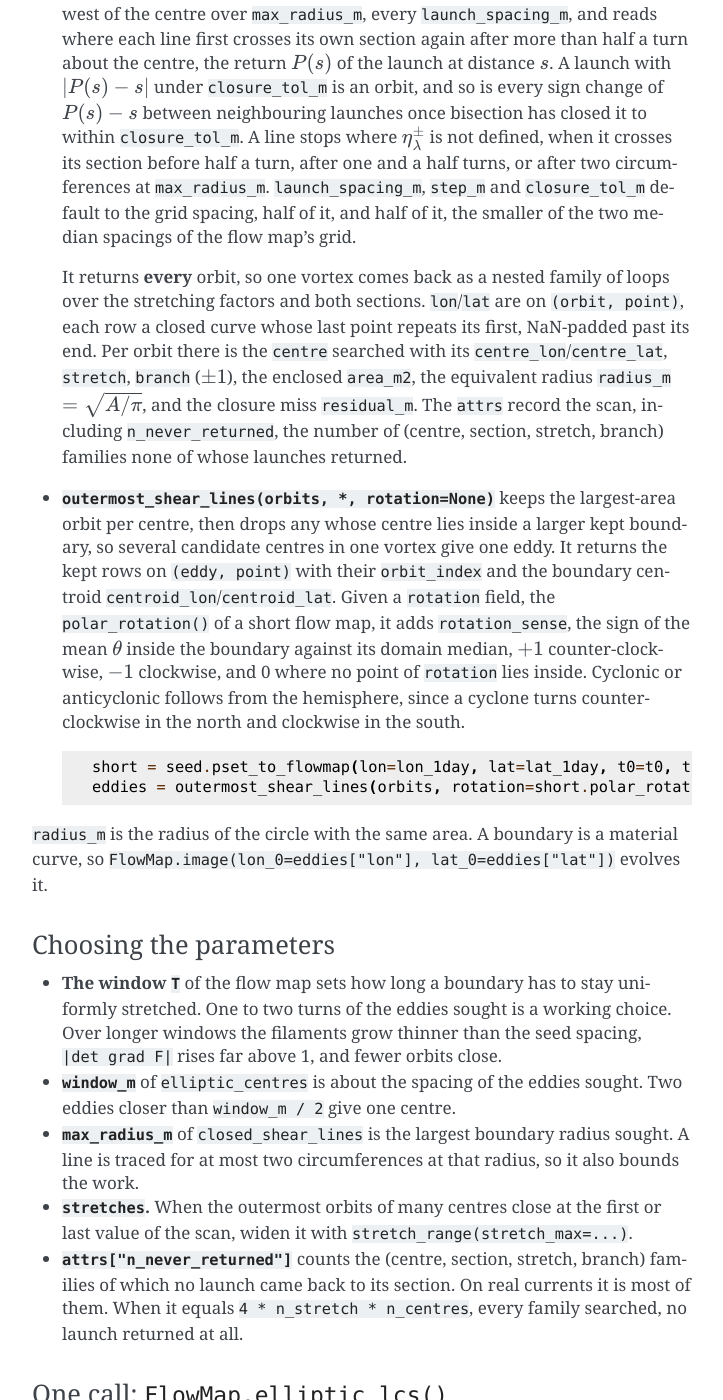
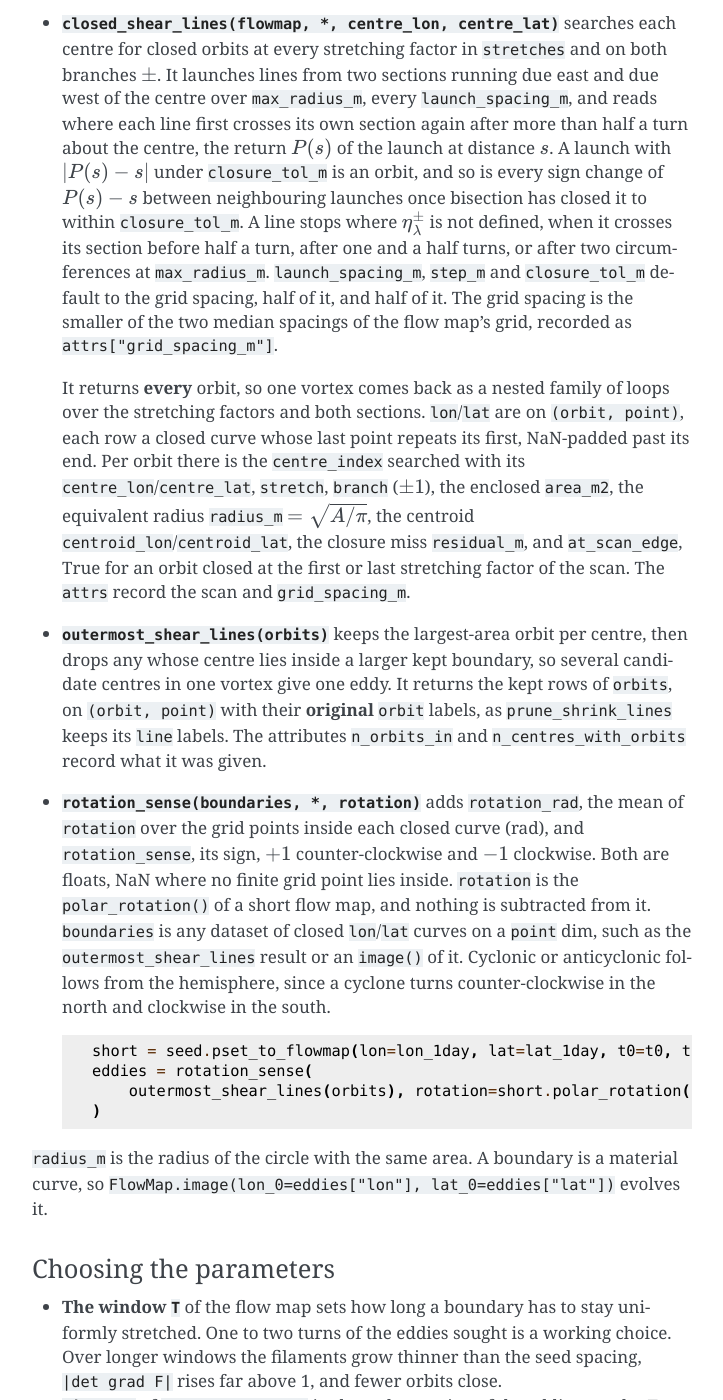
Before and after one commit to geomar-od-lagrange/lcs_parcels, a Sphinx documentation site: the page built from docs/api.md, in a window 1280 px wide and 1400 px high, scrolled down 10576 px. Shown: the whole window, without its empty margins (388-1111 px from the left). Built offline with Sphinx 7.4.7, drawn with Linux system fonts in a browser that asks for light colours; pages that are not in the unit, such as notebooks, are missing from menus; some of the changed text lies outside the part shown.

Commit message:
Document the reduced one-call API and the orbit checks
- docs/api.md, architecture.md, notation.md, numerics.md, reference.md,
  README.md and CHANGELOG.md describe the final API. The breaks in
  hyperbolic_lcs() and grids.EARTH_RADIUS_M are listed, with what to
  write instead.
- docs/api.md shows at_scan_edge, residual_m / radius_m and radius in
  grid cells as one-line checks, and filtering before selection with
  orbits.isel(orbit=ok).
- cape_cauldron_vortices uses cg_anisotropy() and rotation_sense(), and its
  one-call cell passes the first day's rotation. Re-executed: 241 centres,
  192 orbits at 13 of them, 12 boundaries, none at a scan edge, six turning
  each way, the same as before.
- cabo_verde_lcs calls hyperbolic_lcs() without the integration keywords,
  at the same defaults. Re-executed.
- rotation_sense closes a curve that lost an end point to NaN and lines
  the field up with lon_grid. cg_anisotropy() clamps a round-off-negative
  lambda_1. Tests cover selection from filtered orbits and an opened curve.

Co-Authored-By: Claude Opus 5.5 <noreply@anthropic.com>

````diff
--- a/docs/api.md
+++ b/docs/api.md
@@ -13,8 +13,9 @@ strain field into hyperbolic-LCS curves (see
 [Hyperbolic LCS: shrink lines](#hyperbolic-lcs-shrink-lines) below), and
 `FlowMap.hyperbolic_lcs()` runs them in one call. `elliptic_centres`,
 `closed_shear_lines` and `outermost_shear_lines` find coherent vortex
-boundaries (see [Elliptic LCS: closed shear lines](#elliptic-lcs-closed-shear-lines)),
-and `FlowMap.elliptic_lcs()` runs them in one call.
+boundaries and `rotation_sense` reads their sense of rotation (see
+[Elliptic LCS: closed shear lines](#elliptic-lcs-closed-shear-lines)), and
+`FlowMap.elliptic_lcs()` runs them in one call.
 
 Every adjacent same-typed argument pair on the public surface, meaning every
 lon/lat pair, is **keyword-only**, so a transposed call raises `TypeError`.
@@ -217,8 +219,11 @@ FlowMap.ftle() -> xr.DataArray                    # concrete (base)
   *largest* eigenvalue $\lambda_2$ and the recorded signed window `T`. Dims
   `(i, j)`, units 1/second. Only $|T|$ enters, so backward and forward
   integration of the same map give the same FTLE.
+- **`cg_anisotropy()`** returns the eigenvalue ratio $\lambda_2 / \lambda_1$
+  of $C$ on `(i, j)`, dimensionless and at least 1. Its windowed minima are the
+  candidate vortex centres of `elliptic_lcs()`.
 
-All four are reported at the diagnostic grid points and carry
+All of these are reported at the diagnostic grid points and carry
 `lon_grid`/`lat_grid` as their position coords, and only those. The release
 positions `lon_0`/`lat_0` are *not* carried through: on an `AuxiliaryFlowMap`
 they are one stencil arm, which would mislabel an `(i, j)` quantity.
@@ -352,7 +357,6 @@ antimeridian on the branch its seed point came in on.
 
 ```text
 FlowMap.hyperbolic_lcs(*, window_m=None, quantile=None, ftle_min=None,
-                       min_anisotropy=None, step_m=None,
                        line_length_m=None) -> xr.Dataset
 ```
 
@@ -391,7 +395,8 @@ grid be curvilinear), so a gridded field is drawn against them by passing
 
 Ridge-finding itself takes a *field*, not a flow map, so to pick seed points
 from a smoothed or masked FTLE, or to see the lines before pruning, run the
-steps by hand.
+steps by hand. `min_anisotropy` and `step_m` are set the same way, on
+`shrink_lines`.
 
 ## Elliptic LCS: closed shear lines
 
@@ -412,24 +417,22 @@ flow map of the same release over one day:
 
 ```python
 from lcs_parcels import (
-    closed_shear_lines, elliptic_centres, outermost_shear_lines, stretch_range,
+    closed_shear_lines, elliptic_centres, outermost_shear_lines, rotation_sense,
+    stretch_range,
 )
 
-eigen = forward.cg_eigen()
-anisotropy = eigen["lambda"].isel(eig=1) / eigen["lambda"].isel(eig=0)
-centres = elliptic_centres(anisotropy, extremum="min")       # candidate centres
+centres = elliptic_centres(forward.cg_anisotropy(), extremum="min")  # candidates
 orbits = closed_shear_lines(
     forward,
     centre_lon=centres["lon"],
     centre_lat=centres["lat"],
     stretches=stretch_range(stretch_max=1.5, step=0.03),       # the default scan
 )                                                              # every closed orbit
-eddies = outermost_shear_lines(
-    orbits, rotation=first_day.polar_rotation()                # rotation sense
-)                                                              # one per vortex
+eddies = outermost_shear_lines(orbits)                         # one per vortex
+eddies = rotation_sense(eddies, rotation=first_day.polar_rotation())
 evolved = forward.image(lon_0=eddies["lon"], lat_0=eddies["lat"])  # at t1
 
-eddies = forward.elliptic_lcs()            # the same chain in one call, no rotation sense
+eddies = forward.elliptic_lcs(rotation=first_day.polar_rotation())  # in one call
 ```
 
 The example
@@ -443,7 +446,8 @@ stretch_range(*, stretch_max=1.5, step=0.03) -> np.ndarray
 closed_shear_lines(flowmap, *, centre_lon, centre_lat, stretches=None,
                    max_radius_m=150_000.0, launch_spacing_m=None,
                    step_m=None, closure_tol_m=None) -> xr.Dataset
-outermost_shear_lines(orbits, *, rotation=None) -> xr.Dataset
+outermost_shear_lines(orbits) -> xr.Dataset
+rotation_sense(boundaries, *, rotation) -> xr.Dataset
 ```
 
 - **`polar_rotation()`** returns the rotation angle $\theta$ of $R$ in the
@@ -461,8 +465,9 @@ outermost_shear_lines(orbits, *, rotation=None) -> xr.Dataset
   side `window_m` metres, and drops any within `edge_m` (default
   `window_m / 2`) of the domain edge or of a NaN cell. `extremum` has no
   default. Like `ftle_ridge_seeds`, it takes a field, so any indicator can be
-  passed, such as the eigenvalue ratio $\lambda_2 / \lambda_1$ (minima) or
-  $\lvert \theta - \operatorname{median} \theta \rvert$ (maxima). Returns
+  passed, such as `cg_anisotropy()` (minima) or
+  $\lvert \theta - \operatorname{median} \theta \rvert$ (maxima), and it warns
+  in the same way when `window_m` spans fewer than three cells. Returns
   `lon`/`lat` on a `centre` dim, with the window attributes.
 - **`stretch_range()`** returns the default scan, $\lambda = e^{k\,\delta}$ for
   integer $k$ with $\lvert k\,\delta \rvert \le \ln \Lambda$, where
@@ -481,33 +486,40 @@ outermost_shear_lines(orbits, *, rotation=None) -> xr.Dataset
   $\eta^\pm_\lambda$ is not defined, when it crosses its section before half
   a turn, after one and a half turns, or after two circumferences at
   `max_radius_m`. `launch_spacing_m`, `step_m` and
-  `closure_tol_m` default to the grid spacing, half of it, and half of it, the
-  smaller of the two median spacings of the flow map's grid.
+  `closure_tol_m` default to the grid spacing, half of it, and half of it. The
+  grid spacing is the smaller of the two median spacings of the flow map's
+  grid, recorded as `attrs["grid_spacing_m"]`.
 
   It returns **every** orbit, so one vortex comes back as a nested family of
   loops over the stretching factors and both sections. `lon`/`lat` are on
   `(orbit, point)`, each row a closed curve whose last point repeats its first,
-  NaN-padded past its end. Per orbit there is the `centre` searched with its
-  `centre_lon`/`centre_lat`, `stretch`, `branch` ($\pm 1$), the enclosed
-  `area_m2`, the equivalent radius `radius_m` $= \sqrt{A / \pi}$, and the
-  closure miss `residual_m`. The `attrs` record the scan, including
-  `n_never_returned`, the number of (centre, section, stretch, branch)
-  families none of whose launches returned.
-- **`outermost_shear_lines(orbits, *, rotation=None)`** keeps the largest-area
-  orbit per centre, then drops any whose centre lies inside a larger kept
-  boundary, so several candidate centres in one vortex give one eddy. It
-  returns the kept rows on `(eddy, point)` with their `orbit_index` and the
-  boundary centroid `centroid_lon`/`centroid_lat`. Given a `rotation` field,
-  the `polar_rotation()` of a short flow map, it adds `rotation_sense`, the
-  sign of the mean $\theta$ inside the boundary against its domain median,
-  $+1$ counter-clockwise, $-1$ clockwise, and 0 where no point of `rotation`
-  lies inside. Cyclonic or anticyclonic follows
-  from the hemisphere, since a cyclone turns counter-clockwise in the north
-  and clockwise in the south.
+  NaN-padded past its end. Per orbit there is the `centre_index` searched with
+  its `centre_lon`/`centre_lat`, `stretch`, `branch` ($\pm 1$), the enclosed
+  `area_m2`, the equivalent radius `radius_m` $= \sqrt{A / \pi}$, the centroid
+  `centroid_lon`/`centroid_lat`, the closure miss `residual_m`, and
+  `at_scan_edge`, True for an orbit closed at the first or last stretching
+  factor of the scan. The `attrs` record the scan and `grid_spacing_m`.
+- **`outermost_shear_lines(orbits)`** keeps the largest-area orbit per centre,
+  then drops any whose centre lies inside a larger kept boundary, so several
+  candidate centres in one vortex give one eddy. It returns the kept rows of
+  `orbits`, on `(orbit, point)` with their **original** `orbit` labels, as
+  `prune_shrink_lines` keeps its `line` labels. The attributes `n_orbits_in`
+  and `n_centres_with_orbits` record what it was given.
+- **`rotation_sense(boundaries, *, rotation)`** adds `rotation_rad`, the mean
+  of `rotation` over the grid points inside each closed curve (rad), and
+  `rotation_sense`, its sign, $+1$ counter-clockwise and $-1$ clockwise. Both
+  are floats, NaN where no finite grid point lies inside. `rotation` is the
+  `polar_rotation()` of a short flow map, and nothing is subtracted from it.
+  `boundaries` is any dataset of closed `lon`/`lat` curves on a `point` dim,
+  such as the `outermost_shear_lines` result or an `image()` of it. Cyclonic
+  or anticyclonic follows from the hemisphere, since a cyclone turns
+  counter-clockwise in the north and clockwise in the south.
 
   ```python
   short = seed.pset_to_flowmap(lon=lon_1day, lat=lat_1day, t0=t0, t1=t0 + one_day)
-  eddies = outermost_shear_lines(orbits, rotation=short.polar_rotation())
+  eddies = rotation_sense(
+      outermost_shear_lines(orbits), rotation=short.polar_rotation()
+  )
   ```
 
 `radius_m` is the radius of the circle with the same area. A boundary is a
@@ -525,28 +537,55 @@ evolves it.
 - **`max_radius_m`** of `closed_shear_lines` is the largest boundary radius
   sought. A line is traced for at most two circumferences at that radius, so it
   also bounds the work.
-- **`stretches`.** When the outermost orbits of many centres close at the
-  first or last value of the scan, widen it with `stretch_range(stretch_max=...)`.
-- **`attrs["n_never_returned"]`** counts the (centre, section, stretch, branch)
-  families of which no launch came back to its section. On real currents it is
-  most of them. When it equals `4 * n_stretch * n_centres`, every family
-  searched, no launch returned at all.
+- **`stretches`.** When the outermost orbits of many centres carry
+  `at_scan_edge`, widen the scan with `stretch_range(stretch_max=...)`.
+
+### Checking the orbits
+
+The package sets no quality thresholds. Each check is one xarray expression on
+the `closed_shear_lines` result:
+
+- `orbits.at_scan_edge` flags an orbit closed at the first or last stretching
+  factor of the scan. When it is a vortex's outermost orbit, the true outermost
+  orbit may lie outside the scan.
+- `orbits.residual_m / orbits.radius_m` is the closure residual relative to the
+  size of the orbit.
+- `orbits.radius_m / orbits.attrs["grid_spacing_m"]` is the radius in grid
+  cells. An orbit only a few cells across is near the resolution of the
+  gradient stencil.
+
+Filter before selecting, so that a rejected outermost orbit falls back to the
+next orbit inside it:
+
+```python
+ok = (orbits.residual_m / orbits.radius_m < max_relative_residual) & (
+    orbits.radius_m / orbits.attrs["grid_spacing_m"] > min_radius_cells
+)
+eddies = outermost_shear_lines(orbits.isel(orbit=ok))
+```
 
 ### One call: `FlowMap.elliptic_lcs()`
 
 ```text
-FlowMap.elliptic_lcs(*, window_m=None, edge_m=None, stretches=None,
-                     max_radius_m=None, launch_spacing_m=None, step_m=None,
-                     closure_tol_m=None) -> xr.Dataset
+FlowMap.elliptic_lcs(*, window_m=None, stretches=None, max_radius_m=None,
+                     rotation=None) -> xr.Dataset
 ```
 
-Takes candidate centres at the windowed minima of $\lambda_2 / \lambda_1$,
-searches them, and keeps the outermost boundaries. A parameter left at `None`
-takes the default of `elliptic_centres` or `closed_shear_lines`. The result is
-the `outermost_shear_lines` dataset with the ratio it picked the centres from
-as `cg_anisotropy` on `(i, j)`, and the search and centre-selection `attrs`, the
-latter prefixed `centres_`. It carries no `rotation_sense`. For one, pass the
-`polar_rotation()` of a short window to `outermost_shear_lines`.
+Takes candidate centres at the windowed minima of `cg_anisotropy()`, searches
+them, and keeps the outermost boundaries. A parameter left at `None` takes the
+default of `elliptic_centres` or `closed_shear_lines`. Given a `rotation`, the
+`polar_rotation()` of a short window, it adds `rotation_rad` and
+`rotation_sense` through `rotation_sense()`. The result is the
+`outermost_shear_lines` dataset with the ratio it picked the centres from as
+`cg_anisotropy` on `(i, j)`, and the search and centre-selection `attrs`, the
+latter prefixed `centres_`.
+
+```python
+eddies = forward.elliptic_lcs(rotation=short.polar_rotation())
+```
+
+To set `edge_m`, `launch_spacing_m`, `step_m` or `closure_tol_m`, or to filter
+the orbits before selection, run the steps by hand.
 
 ## Evolving a material curve
 
@@ -612,12 +651,13 @@ rather than against the logical `i`/`j` axes.
 | `closed_shear_lines()` | `branch` | branch of eta^pm_lambda, +1 or -1 | `1` |
 | `closed_shear_lines()` | `area_m2` | area enclosed by the closed shear line | `m2` |
 | `closed_shear_lines()` | `radius_m` | equivalent radius sqrt(area / pi) of the closed shear line | `m` |
+| `closed_shear_lines()` | `centroid_lon` / `centroid_lat` | longitude/latitude of the closed shear line centroid | `degrees_east` / `degrees_north` |
 | `closed_shear_lines()` | `residual_m` | distance from launch to return on the section | `m` |
-| `outermost_shear_lines()` | `centroid_lon` / `centroid_lat` | longitude/latitude of the eddy boundary centroid | `degrees_east` / `degrees_north` |
-| `outermost_shear_lines()` | `rotation_sense` | rotation sense, +1 counter-clockwise, -1 clockwise | `1` |
-| `closed_shear_lines()` | `centre` | index of the candidate centre searched | `1` |
-| `outermost_shear_lines()` | `orbit_index` | index of the orbit in the closed_shear_lines result | `1` |
-| `elliptic_lcs()` | `cg_anisotropy` | Cauchy-Green eigenvalue ratio lambda_2 / lambda_1 | `1` |
+| `closed_shear_lines()` | `at_scan_edge` | closed at the first or last stretching factor of the scan | `1` |
+| `closed_shear_lines()` | `centre_index` | index of the candidate centre searched | `1` |
+| `rotation_sense()` | `rotation_rad` | mean polar rotation angle inside the boundary | `rad` |
+| `rotation_sense()` | `rotation_sense` | rotation sense, +1 counter-clockwise, -1 clockwise | `1` |
+| `cg_anisotropy()`, `elliptic_lcs()` | `cg_anisotropy` | Cauchy-Green eigenvalue ratio lambda_2 / lambda_1 | `1` |
 
 Units are SI: the FTLE is `1/s`, not 1/day. Convert for display in the plotting
 code, where the conversion is visible, and re-set `units` when you do.
@@ -641,10 +681,9 @@ The coordinates carry the same metadata, set once at construction
 | `point` | point index along the shrink line, or along the closed shear line |  |
 | `centre` | candidate vortex centre index |  |
 | `orbit` | closed shear line index |  |
-| `eddy` | eddy index |  |
 
 The index and label coords (`i`, `j`, `displacement`, `row`, `col`, `comp`,
-`eig`, `seed`, `line`, `point`, `centre`, `orbit`, `eddy`) carry no `units`: their values are logical indices or
+`eig`, `seed`, `line`, `point`, `centre`, `orbit`) carry no `units`: their values are logical indices or
 string labels, so there is no unit to give. `t0` and `T` carry none either,
 they are `datetime64`/`timedelta64`, so the dtype already holds the unit.
 
````
Also changed, not shown: other parts of docs/api.md (+1 -0 lines), CHANGELOG.md (+26 -9 lines), README.md (+1 -1 lines), docs/architecture.md (+39 -17 lines), docs/notation.md (+2 -1 lines), docs/numerics.md (+5 -3 lines), docs/reference.md (+1 -0 lines), examples/cabo_verde_lcs.md (+5 -7 lines), examples/cape_cauldron_vortices.md (+20 -17 lines), examples/README.md, 7 other files.
